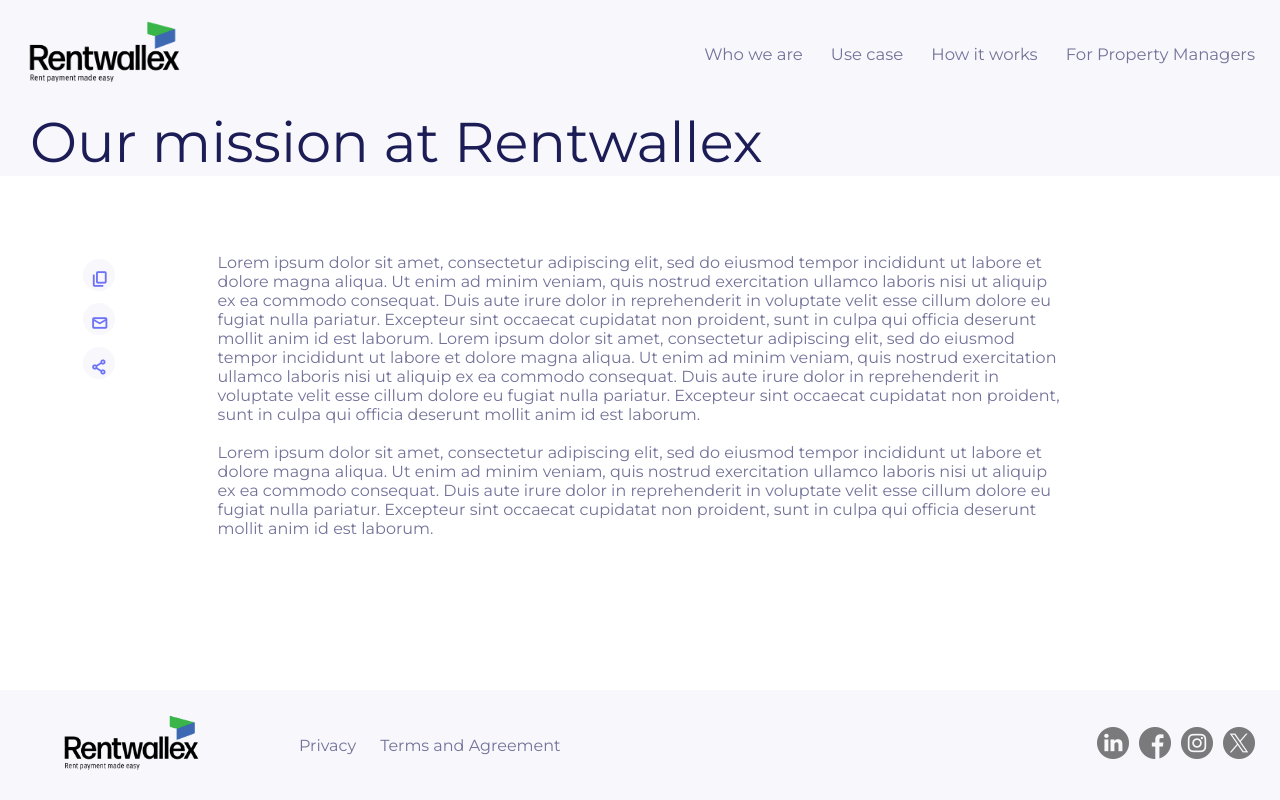
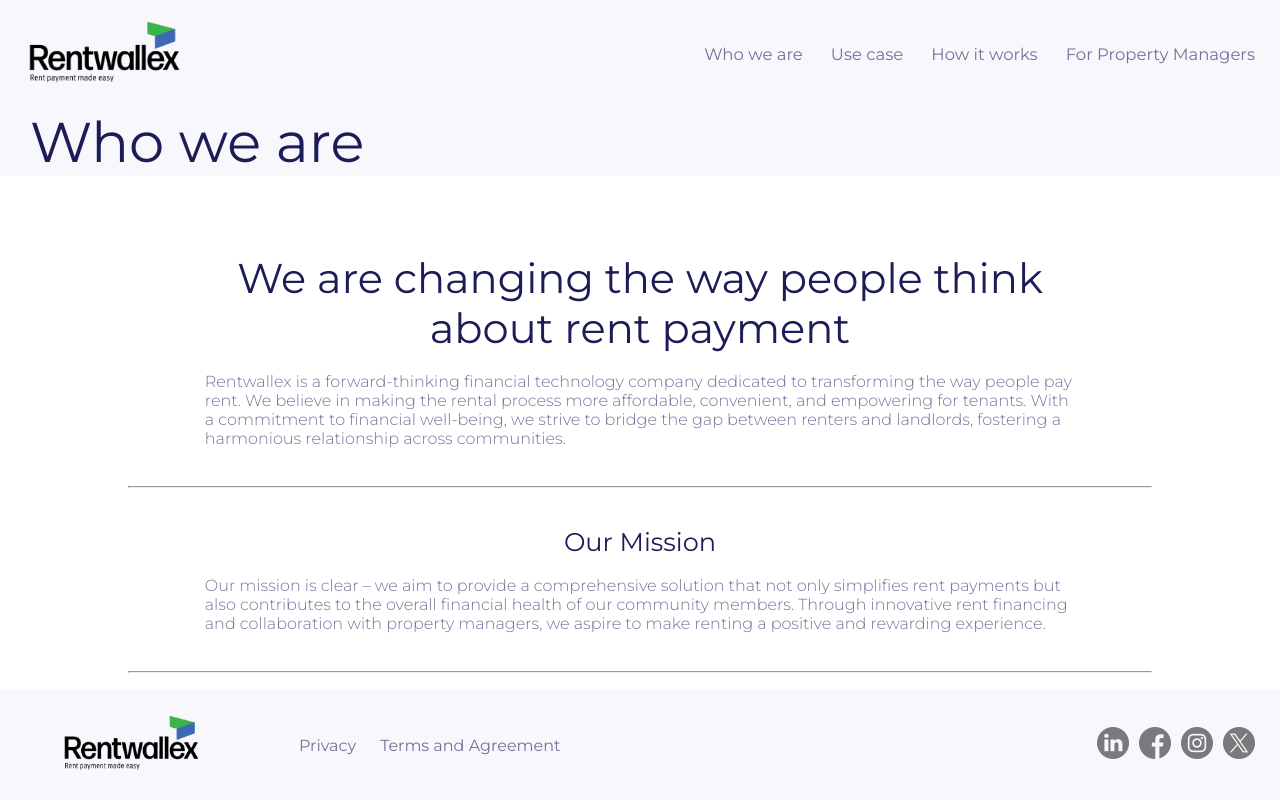
Before and after one commit to charleyoshi/rentwallex, a React (Create React App) app in the folder client/: page /mission in a window 1280 px wide. Shown: the top 800 px of the page. Built offline with nearby package versions, Linux system fonts and the light colour scheme.

Commit message:
fixed who we are page (formerly mission page)

```diff
--- a/client/src/components/Article/Article.js
+++ b/client/src/components/Article/Article.js
@@ -9,7 +9,8 @@ export default function Article() {
 
             <ArticleTitle />
             <div className='articleContentWrapper'>
-                <ArticleSocialMediaContainer />
+                {/* <ArticleSocialMediaContainer /> */}
+
                 <ArticleContent />
             </div>
 
--- a/client/src/components/Article/ArticleContent.js
+++ b/client/src/components/Article/ArticleContent.js
@@ -3,28 +3,33 @@ import React from 'react'
 export default function ArticleContent() {
     return (
         <div className='articleContent'>
-            Lorem ipsum dolor sit amet, consectetur adipiscing elit, sed do
-            eiusmod tempor incididunt ut labore et dolore magna aliqua. Ut
-            enim ad minim veniam, quis nostrud exercitation ullamco laboris
-            nisi ut aliquip ex ea commodo consequat. Duis aute irure dolor in
-            reprehenderit in voluptate velit esse cillum dolore eu fugiat nulla
-            pariatur. Excepteur sint occaecat cupidatat non proident, sunt in
-            culpa qui officia deserunt mollit anim id est laborum.
-            Lorem ipsum dolor sit amet, consectetur adipiscing elit, sed do
-            eiusmod tempor incididunt ut labore et dolore magna aliqua. Ut
-            enim ad minim veniam, quis nostrud exercitation ullamco laboris
-            nisi ut aliquip ex ea commodo consequat. Duis aute irure dolor in
-            reprehenderit in voluptate velit esse cillum dolore eu fugiat nulla
-            pariatur. Excepteur sint occaecat cupidatat non proident, sunt in
-            culpa qui officia deserunt mollit anim id est laborum.
-            <br /> <br />
-            Lorem ipsum dolor sit amet, consectetur adipiscing elit, sed do
-            eiusmod tempor incididunt ut labore et dolore magna aliqua. Ut
-            enim ad minim veniam, quis nostrud exercitation ullamco laboris
-            nisi ut aliquip ex ea commodo consequat. Duis aute irure dolor in
-            reprehenderit in voluptate velit esse cillum dolore eu fugiat nulla
-            pariatur. Excepteur sint occaecat cupidatat non proident, sunt in
-            culpa qui officia deserunt mollit anim id est laborum.
+
+            <h1>We are changing the way people think about rent payment</h1>
+            <br />
+            <h5>Rentwallex is a forward-thinking financial technology company dedicated to transforming the way people pay rent. We believe in making the rental process more affordable, convenient, and empowering for tenants. With a commitment to financial well-being, we strive to bridge the gap between renters and landlords, fostering a harmonious relationship across communities. </h5>
+
+            <br /><br /><hr /><br /><br />
+
+            <h3>Our Mission</h3>
+            <br />
+            <h5>Our mission is clear – we aim to provide a comprehensive solution that not only simplifies rent payments but also contributes to the overall financial health of our community members. Through innovative rent financing and collaboration with property managers, we aspire to make renting a positive and rewarding experience.</h5>
+
+            <br /><br /><hr /><br /><br />
+
+            <h3>Why Rentwallex?</h3><br />
+            <ul>
+                <li>Community of Trust: Our community is more than just a collection of individuals; it's a collective force driving positive change.</li>
+                <li>Empowerment: We believe in empowering our users to take control of their financial journey, providing tools (such as split rent payment and credit profile growth) that enhance financial well-being.</li>
+                <li>Simplicity: Our user-friendly platform makes rent payments a breeze, with just a few clicks to set up and manage your payment plans.</li>
+                <li>Innovation: At Rentwallex, we're committed to staying at the forefront of financial technology, bringing you cutting-edge solutions for a modern and stress-free renting experience.</li>
+            </ul>
+
+            <br /><br /><hr /><br /><br />
+
+            <h3>It’s time for renting payment to change.</h3><br />
+            <h5>Embark on a journey where renting is not just a transaction but a positive and empowering part of your financial story. Welcome to a new era in renting – welcome to Rentwallex!</h5>
+
+            <br /><br /><hr /><br /><br />
         </div>
     )
 }
--- a/client/src/components/Article/ArticleTitle.js
+++ b/client/src/components/Article/ArticleTitle.js
@@ -3,7 +3,7 @@ import React from 'react'
 export default function ArticleTitle() {
   return (
     <div className='articleTitle'>
-      Our mission at Rentwallex
+      Who we are
     </div>
   )
 }
--- a/client/src/index.css
+++ b/client/src/index.css
@@ -349,6 +349,7 @@ img {
   /* Article Component */
   .article {
     margin: auto;
+    max-width: 1320px;
   }
 
   .article .articleTitle {
@@ -367,21 +368,40 @@ img {
 
   .article .articleContent {
     margin: auto;
-    width: 66%;
     color: var(--secondary-text);
+
+    h1, h3, h5, li {
+      width: 68%;
+      margin: auto;
+    }
+    hr {
+      width: 80%;
+      margin: auto;
+    }
+    h1{
+      text-align: center;
+      font-size: 260%;
+      font-weight: 400;
+      color: var(--primary-text);
+    }
+
+    h3 {
+      text-align: center;
+      font-size: 160%;
+      font-weight: 400;
+      color: var(--primary-text);
+    }
+
+    h5 , li{
+      font-size: 100%;
+      font-weight: 300;
+    }
   }
 
 
   .articleSocialMediaContainer {
     display: flex;
-    align-items: flex-start;
-    justify-content: center;
-    position: absolute;
-
-    left: 6%;
-    margin: auto;
-    flex-direction: column;
-
+    margin: 0 auto;
   }
 
 
```
